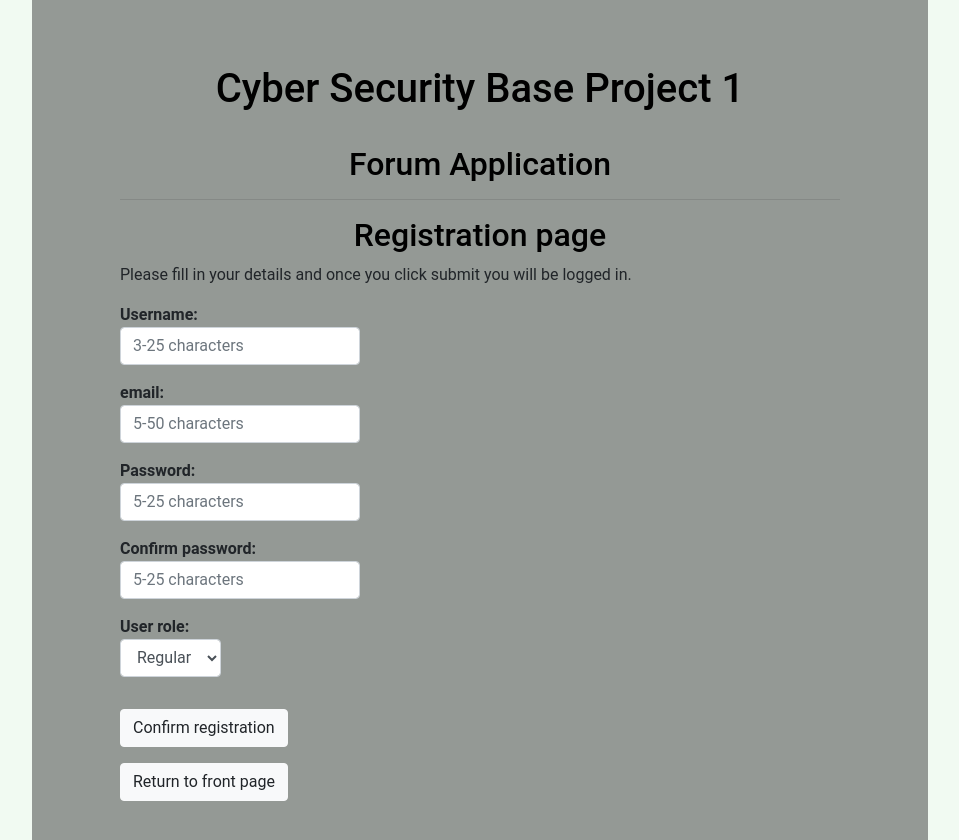
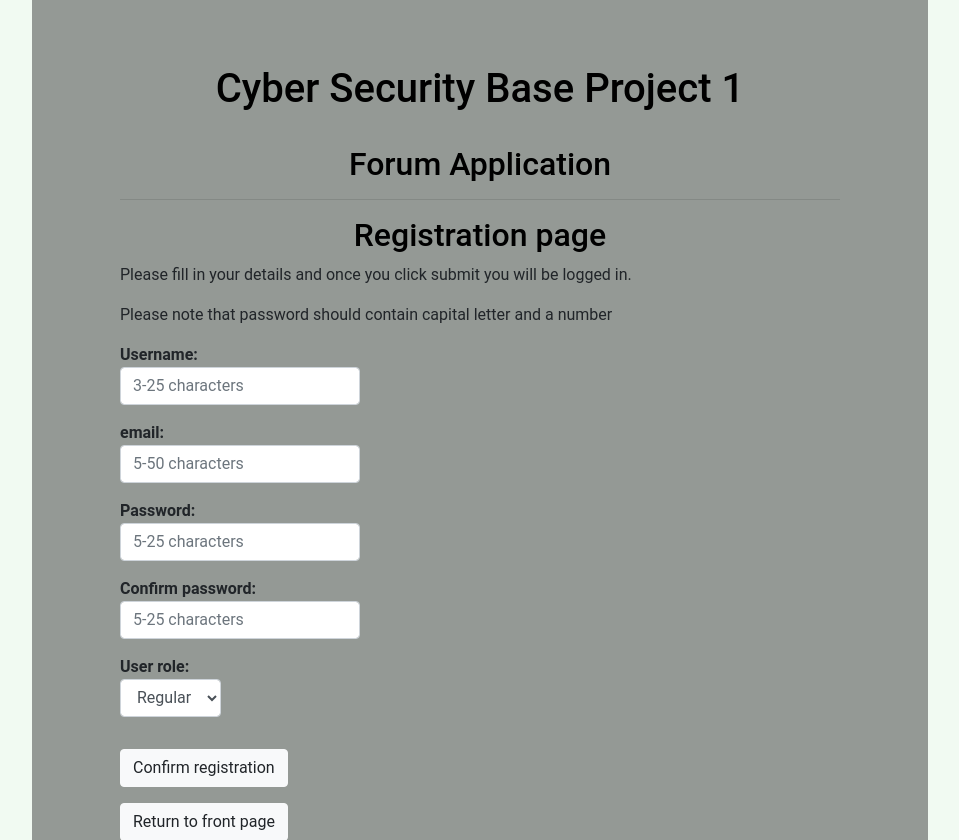
Before and after one commit to mikaelri/CSB-Project-1, a Flask app: page /register in a window 1280 px wide. Shown: the top 840 px of the page, without its empty margins (160-1119 px from the left). Run offline with Flask 3, Linux system fonts and the light colour scheme; some libraries are stand-ins or nearby versions.

Commit message:
update register page

```diff
--- a/templates/register.html
+++ b/templates/register.html
@@ -14,6 +14,8 @@
 {% endwith %}
 
 <p>Please fill in your details and once you click submit you will be logged in.</p>
+
+<p>Please note that password should contain capital letter and a number</p>
 
 <form action="/register" method="POST">
   <div class="form-group col-4 mt-2">
```
